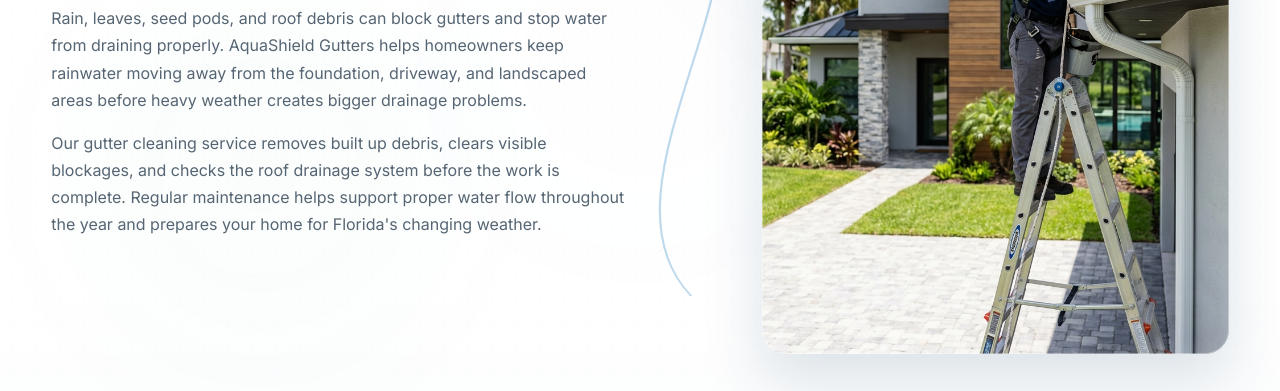
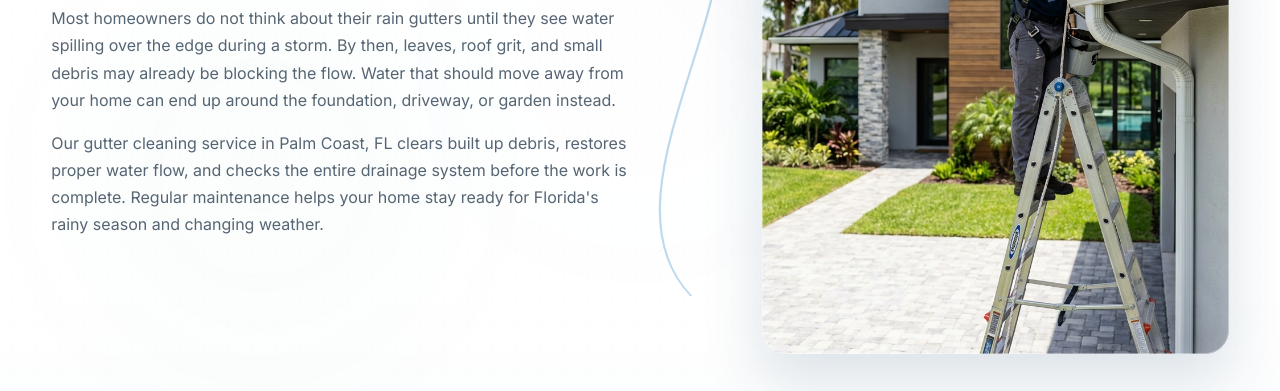
Before and after one commit to Arham519/Gutter-cleaning, a plain HTML site: page index.html in a window 1280 px wide. Shown: the part 409-800 px from the top of the page. Drawn offline with Linux system fonts and the light colour scheme.

Commit message:
first commit

```diff
--- a/index.html
+++ b/index.html
@@ -152,10 +152,10 @@
 
                         <!-- Supporting Paragraphs -->
                         <p class="hero-p-main" style="margin-bottom: 1rem;">
-                            Rain, leaves, seed pods, and roof debris can block gutters and stop water from draining properly. AquaShield Gutters helps homeowners keep rainwater moving away from the foundation, driveway, and landscaped areas before heavy weather creates bigger drainage problems.
+                            Most homeowners do not think about their rain gutters until they see water spilling over the edge during a storm. By then, leaves, roof grit, and small debris may already be blocking the flow. Water that should move away from your home can end up around the foundation, driveway, or garden instead.
                         </p>
                         <p class="hero-p-main">
-                            Our gutter cleaning service removes built up debris, clears visible blockages, and checks the roof drainage system before the work is complete. Regular maintenance helps support proper water flow throughout the year and prepares your home for Florida's changing weather.
+                            Our gutter cleaning service in Palm Coast, FL clears built up debris, restores proper water flow, and checks the entire drainage system before the work is complete. Regular maintenance helps your home stay ready for Florida's rainy season and changing weather.
                         </p>
 
 
```
